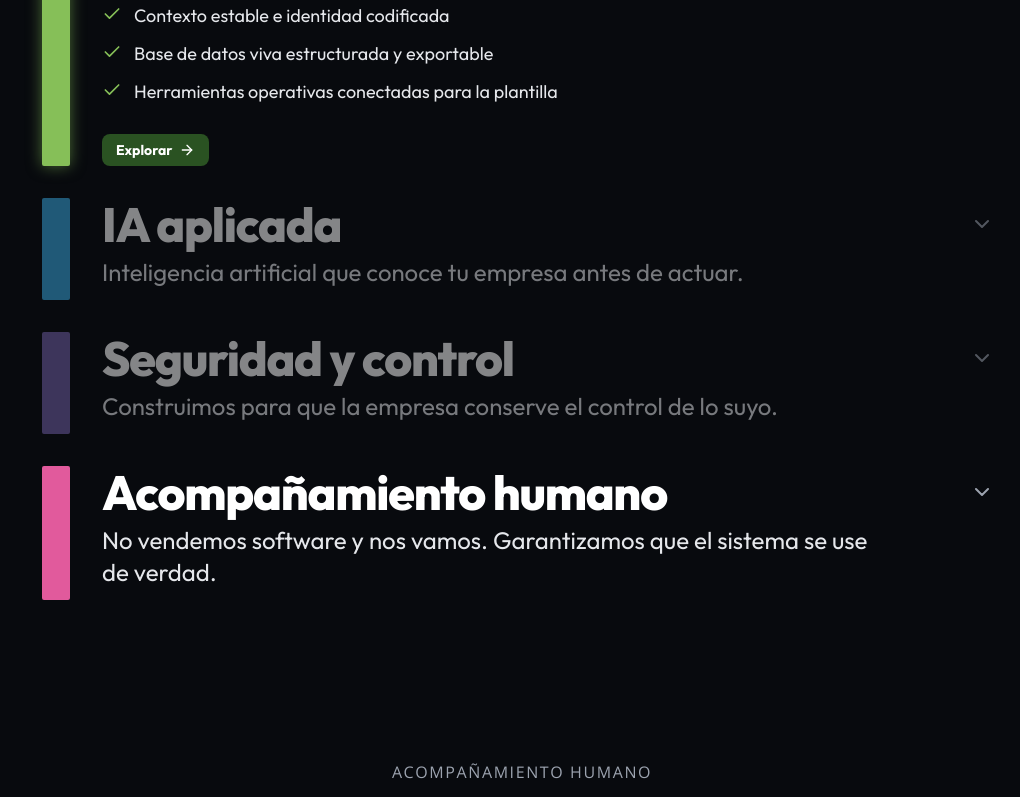
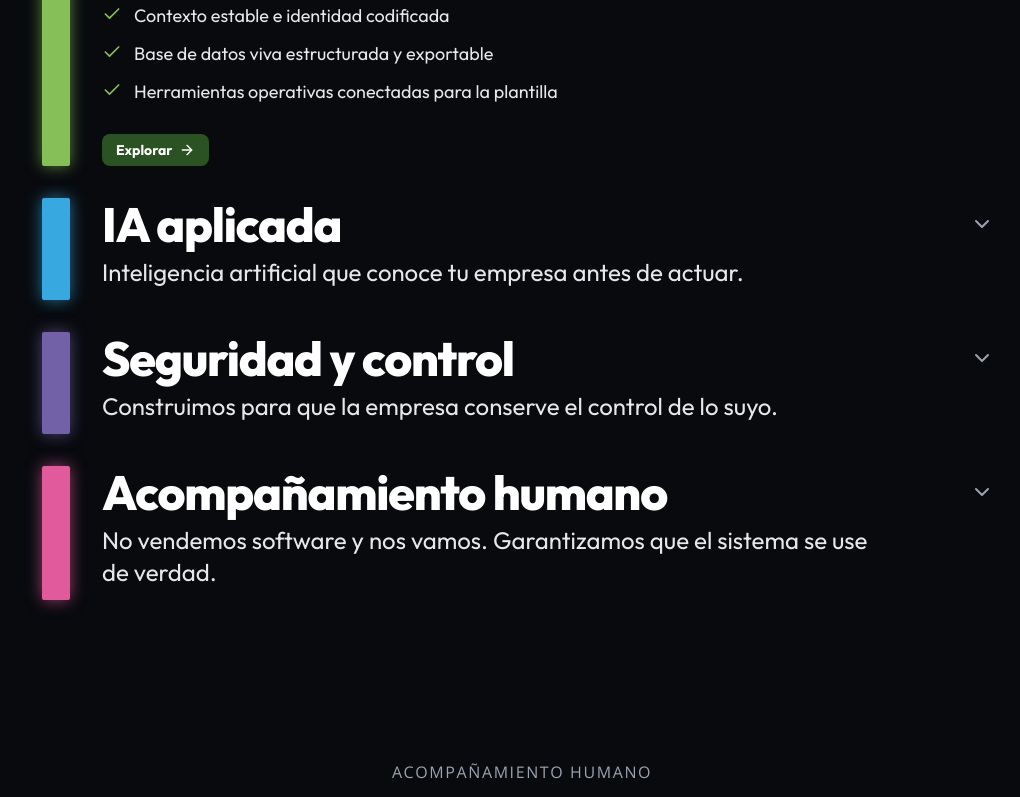
Before and after one commit to gerard-iartesana/iartesana-website, a Next.js app: page / in a window 1280 px wide. Shown: the part 1795-2592 px from the top of the page, without its empty margins (118-1138 px from the left). Built offline with nearby package versions, Linux system fonts and the light colour scheme.

Commit message:
feat: progressive scroll entrance animation for 4 layers (rise from bottom, remain 100% lit)

```diff
--- a/src/components/ScrollTimeline.tsx
+++ b/src/components/ScrollTimeline.tsx
@@ -5,10 +5,9 @@ import Link from 'next/link';
 import { Check, ChevronDown, ChevronUp, ArrowRight } from 'lucide-react';
 
 export default function ScrollTimeline() {
-  const [activeStep, setActiveStep] = useState<number>(0);
-  const [openStep, setOpenStep] = useState<number | null>(null);
+  const [maxRevealedIndex, setMaxRevealedIndex] = useState<number>(-1);
+  const [openStep, setOpenStep] = useState<number | null>(0);
   const timelineRef = useRef<HTMLDivElement>(null);
-  const hasAutoExpandedRef = useRef<boolean>(false);
 
   const steps = [
     {
@@ -71,28 +70,17 @@ export default function ScrollTimeline() {
 
   const toggleExpand = (index: number) => {
     setOpenStep((prev) => (prev === index ? null : index));
-    setActiveStep(index);
   };
 
   useEffect(() => {
     const handleScroll = () => {
       if (!timelineRef.current) return;
 
-      const rect = timelineRef.current.getBoundingClientRect();
-
-      // Expand the first layer once when the section enters the viewport
-      if (!hasAutoExpandedRef.current && rect.top <= window.innerHeight * 0.75) {
-        hasAutoExpandedRef.current = true;
-        setOpenStep(0);
-        setActiveStep(0);
-      }
-
-      // Track active step highlighting on scroll
       const elements = timelineRef.current.querySelectorAll('.timeline-step');
       elements.forEach((el, index) => {
-        const elRect = el.getBoundingClientRect();
-        if (elRect.top <= window.innerHeight * 0.6) {
-          setActiveStep(index);
+        const rect = el.getBoundingClientRect();
+        if (rect.top <= window.innerHeight * 0.85) {
+          setMaxRevealedIndex((prev) => Math.max(prev, index));
         }
       });
     };
@@ -119,23 +107,25 @@ export default function ScrollTimeline() {
       {/* List of Steps */}
       <div className="space-y-8">
         {steps.map((step, index) => {
-          const isActive = activeStep === index;
+          const isRevealed = maxRevealedIndex >= index;
           const isExpanded = openStep === index;
 
           return (
             <div
               key={index}
-              className={`timeline-step flex gap-5 sm:gap-8 items-stretch transition-all duration-500 ${
-                isActive || isExpanded ? 'opacity-100' : 'opacity-50 hover:opacity-80'
+              className={`timeline-step flex gap-5 sm:gap-8 items-stretch transition-all duration-700 ease-out transform ${
+                isRevealed
+                  ? 'opacity-100 translate-y-0'
+                  : 'opacity-0 translate-y-10 pointer-events-none'
               }`}
             >
               {/* Barra lateral con indicador de color */}
               <div
-                onClick={() => toggleExpand(index)}
+                onClick={() => isRevealed && toggleExpand(index)}
                 className="w-5 sm:w-7 shrink-0 rounded-sm cursor-pointer self-stretch transition-all duration-300"
                 style={{
                   backgroundColor: step.color,
-                  boxShadow: isExpanded ? `0 0 15px ${step.color}88` : 'none',
+                  boxShadow: isRevealed ? `0 0 16px ${step.color}aa` : 'none',
                 }}
                 title={step.title}
               />
@@ -145,7 +135,7 @@ export default function ScrollTimeline() {
                 {/* Always Visible Header Block */}
                 <div
                   className="cursor-pointer space-y-2 group"
-                  onClick={() => toggleExpand(index)}
+                  onClick={() => isRevealed && toggleExpand(index)}
                 >
                   <div className="flex items-center justify-between">
                     {/* Título de la capa en BOLD */}
```
